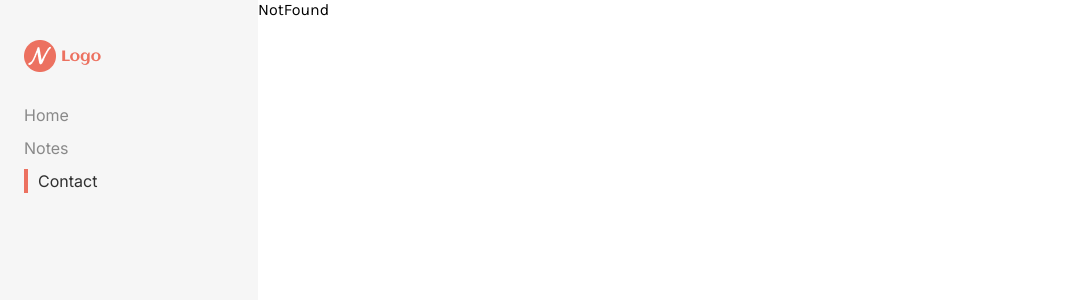
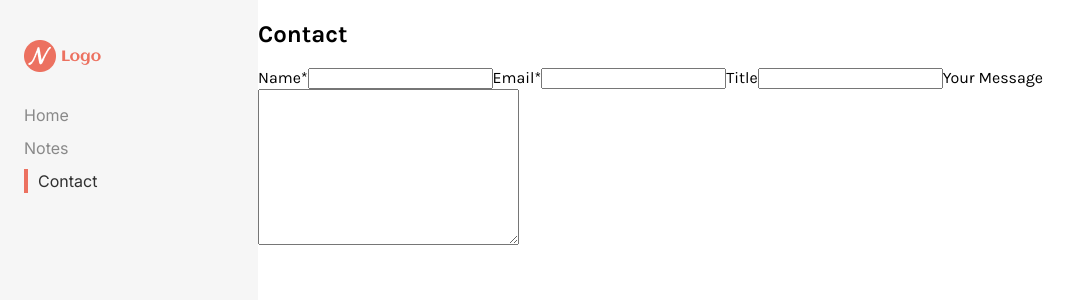
Before and after one commit to IrumiDesu7/Dbest-Note-App, a React (Create React App) app: page /contact in a window 1280 px wide. Shown: the top 300 px of the page, without its empty margins (0-1082 px from the left). Built offline with nearby package versions, Linux system fonts and the light colour scheme.

Commit message:
add contact

```diff
--- a/src/App.js
+++ b/src/App.js
@@ -3,6 +3,7 @@ import SideNavbar from './components/SideNavbar';
 import Home from './components/Home';
 import Notes from './components/Notes';
 import NotFound from './components/NotFound';
+import Contact from './components/Contact';
 
 export default function App() {
   return (
@@ -11,6 +12,7 @@ export default function App() {
       <Routes>
         <Route path='/' element={<Home />} />
         <Route path='notes' element={<Notes />} />
+        <Route path='contact' element={<Contact />} />
         <Route path='*' element={<NotFound />} />
       </Routes>
     </>
--- a/src/components/Contact.js
+++ b/src/components/Contact.js
@@ -1,5 +1,19 @@
 import React from 'react';
 
 export default function Contact() {
-  return <div>Contact</div>;
+  return (
+    <div className='contact'>
+      <h2>Contact</h2>
+      <form>
+        <label htmlFor='name'>Name*</label>
+        <input type='text' name='name' id='name' />
+        <label htmlFor='email'>Email*</label>
+        <input type='email' name='email' id='email' />
+        <label htmlFor='title'>Title</label>
+        <input type='text' name='title' id='title' />
+        <label htmlFor='comment'>Your Message</label>
+        <textarea name='comment' id='comment' cols='30' rows='10' />
+      </form>
+    </div>
+  );
 }
```
